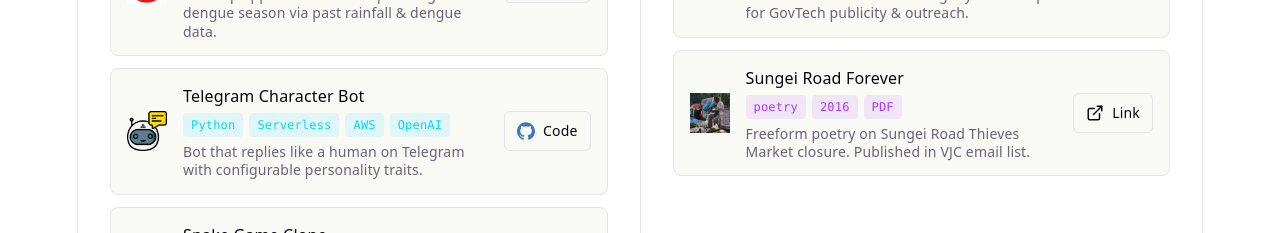
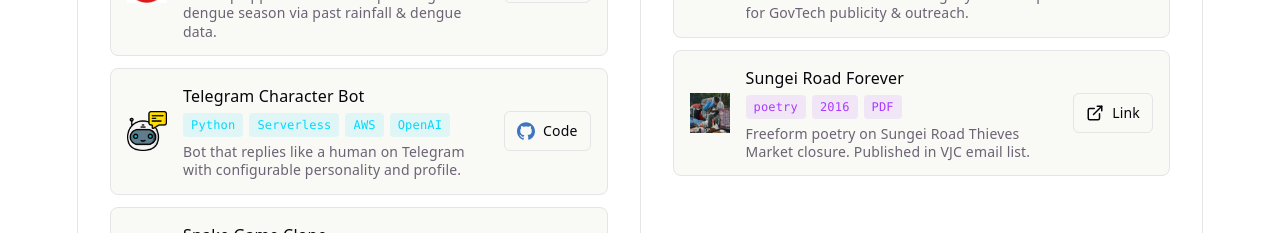
Before and after one commit to jrenjq/jrenjq-website, a React (Vite) app in the folder frontend/: page / in a window 1280 px wide. Shown: the part 966-1199 px from the top of the page. Built offline with nearby package versions, Linux system fonts and the light colour scheme.

Commit message:
Pushed DEV frontend source files 2026-11-12 18:04:30

```diff
--- a/frontend/src/App.jsx
+++ b/frontend/src/App.jsx
@@ -40,7 +40,7 @@ const projects = [
   {
     title: 'Telegram Character Bot',
     tags: ['Python', 'Serverless', 'AWS', 'OpenAI'],
-    subtitle: 'Bot that replies like a human on Telegram with configurable personality traits.',
+    subtitle: 'Bot that replies like a human on Telegram with configurable personality and profile.',
     icon: botIcon,
     type: 'project',
     repo: 'https://github.com/jrenjq/Character-Roleplay-Automatic-Bots-Telegram',
```
